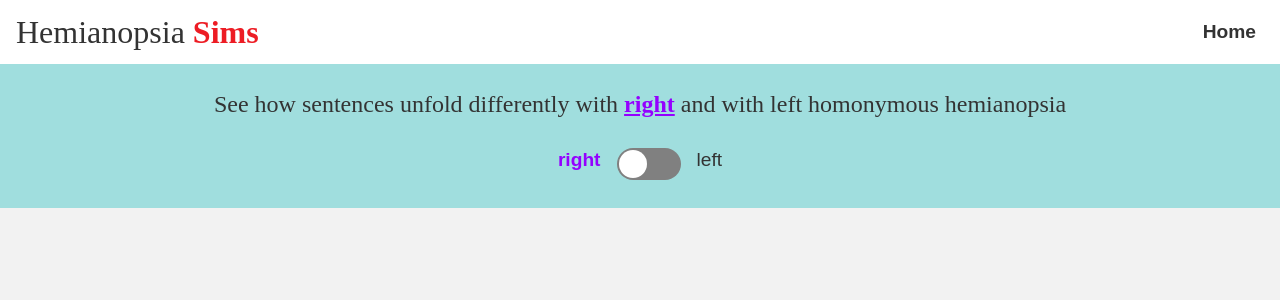
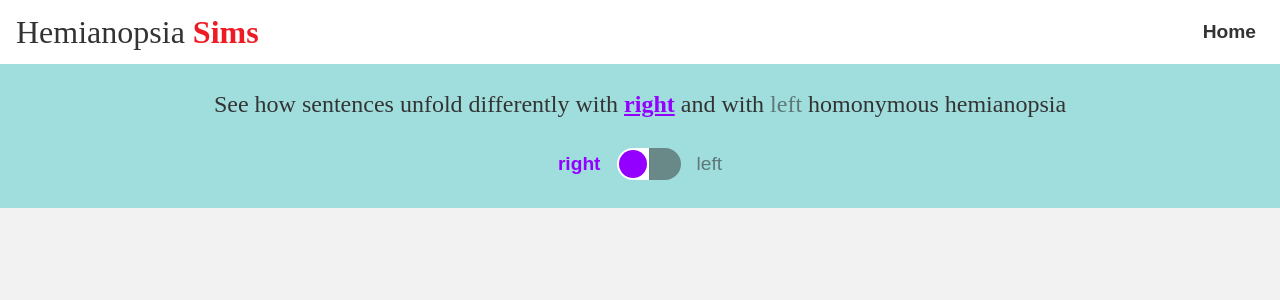
Before and after one commit to mcdott/hemianopsia-sims, a React (Vite) app: page /#/read in a window 1280 px wide. Shown: the top 300 px of the page. Built offline with nearby package versions, Linux system fonts and the light colour scheme.

Commit message:
Adds gradient to background of the toggle

```diff
--- a/src/components/Read.css
+++ b/src/components/Read.css
@@ -8,6 +8,7 @@
   flex-direction: column;
   align-items: center;
   cursor: url(../assets/purple-dash-40.png), auto;
+  /* https://icons8.com/icons/set/dash to change dash color */
 }
 
 .overlay {
@@ -65,7 +66,11 @@ label {
   text-indent: -9999px;
   width: var(--spacing-16);
   height: var(--spacing-8);
-  background: grey;
+  background: linear-gradient(
+    to right,
+    var(--color-bg-primary) 50%,
+    var(--color-dark-grey-with-opacity) 50%
+  );
   display: block;
   border-radius: var(--spacing-10);
   position: relative;
@@ -78,13 +83,17 @@ label:after {
   left: var(--spacing-0-5);
   width: var(--spacing-7);
   height: var(--spacing-7);
-  background: #fff;
+  background: var(--color-purple);
   border-radius: 90px;
   transition: 0.3s;
 }
 
 input:checked + label {
-  background: var(--color-purple);
+  background: linear-gradient(
+    to right,
+    var(--color-dark-grey-with-opacity) 50%,
+    var(--color-bg-primary) 50%
+  );
 }
 
 input:checked + label:after {
@@ -103,8 +112,13 @@ label:active:after {
   text-decoration: underline solid var(--color-purple);
 }
 
+.text-inactive {
+  /* font-weight: var(--font-weight-bold); */
+  opacity: 0.6;
+}
+
 .toggle-labels-container .text-active,
 .toggle-labels-container .text-inactive {
-  margin: var(--spacing-6) var(--spacing-4) var(--spacing-2) var(--spacing-4);
+  margin: var(--spacing-8) var(--spacing-4) var(--spacing-2) var(--spacing-4);
   text-decoration: none;
 }
--- a/src/variables.css
+++ b/src/variables.css
@@ -14,7 +14,7 @@
   --color-quaternary-low-saturation: hsl(180, 49%, 75%);
   --color-black: #1c1c1c;
   --color-dark-grey: #333333;
-  --color-text-subdued: #909090;
+  --color-dark-grey-with-opacity: rgba(51, 51, 51, 0.5);
   --color-text-white: #f4f4f4;
   --color-bg-primary: white;
   --color-bg-secondary: #f2f2f2;
```
